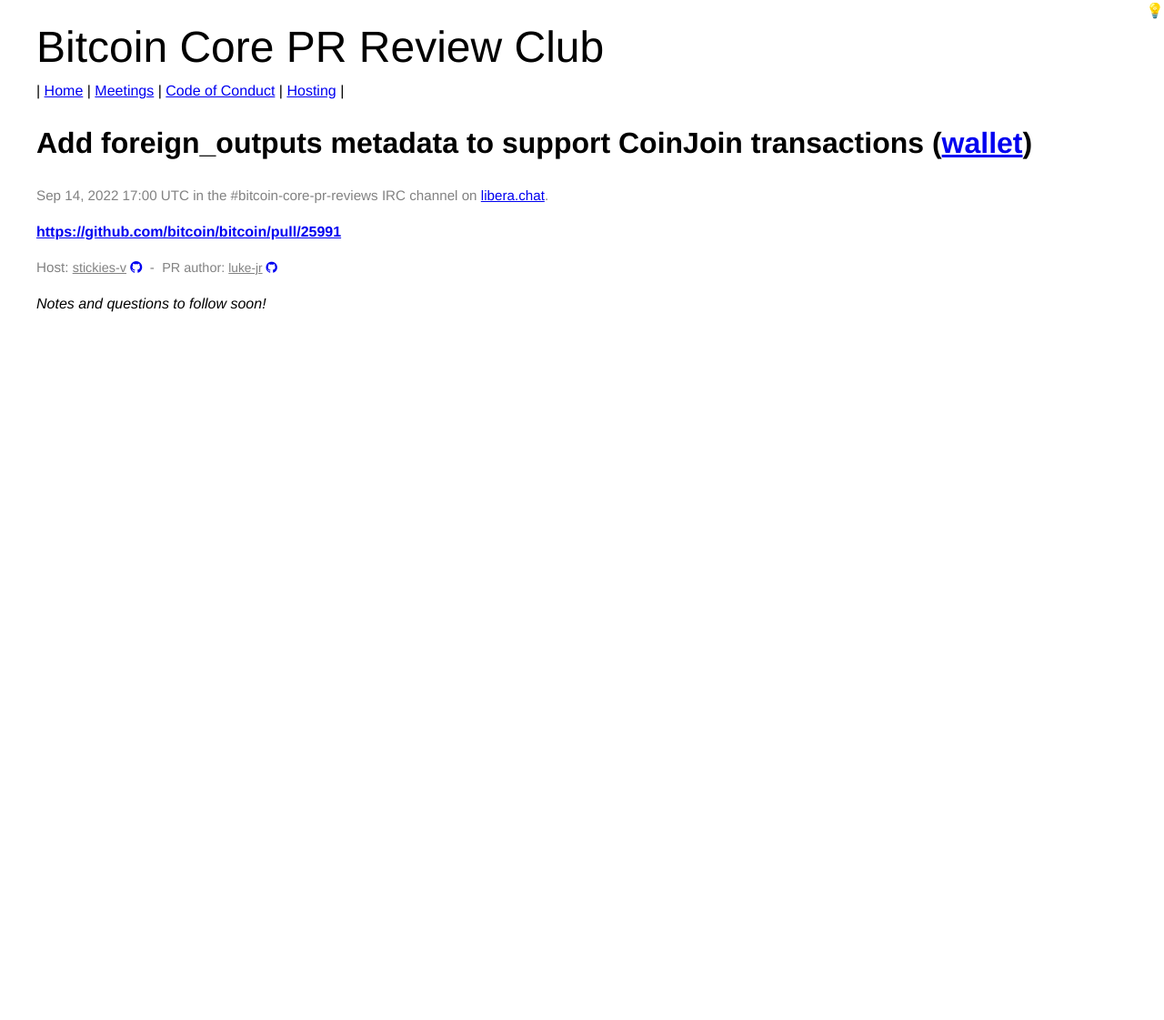
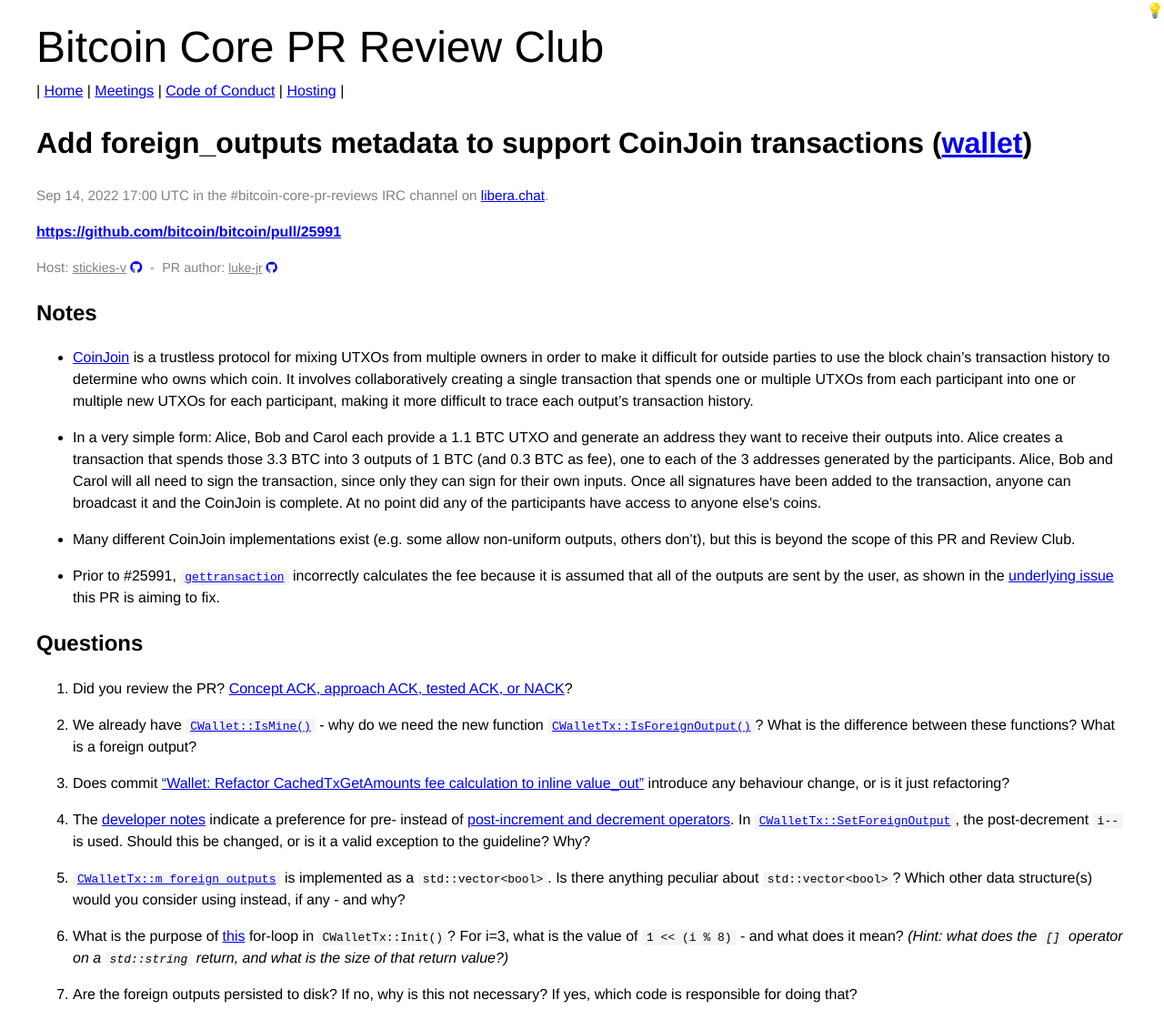
Before and after one commit to bitcoin-core-review-club/website, a Jekyll site: the page built from _posts/2022-09-14-#25991.md, in a window 1280 px wide. Shown: the whole page at 91% size. Built offline with Jekyll 4.4.1, drawn with Linux system fonts in a browser that asks for light colours; before the commit the page ends 916 px from its top, so only the background shows below that.

Commit message:
add notes for n25991

```diff
--- a/_posts/2022-09-14-#25991.md
+++ b/_posts/2022-09-14-#25991.md
@@ -7,17 +7,33 @@
 components: ["wallet"]
 host: stickies-v
 status: upcoming
-commit:
+commit: 10bbb0a
 ---
 
-_Notes and questions to follow soon!_
+## Notes
 
-<!-- TODO: Before meeting, add notes and questions
-## Notes
+- [CoinJoin](https://bitcoinops.org/en/topics/coinjoin) is a trustless protocol for mixing UTXOs from multiple owners in order to make it difficult for outside parties to use the block chain’s transaction history to determine who owns which coin. It involves collaboratively creating a single transaction that spends one or multiple UTXOs from each participant into one or multiple new UTXOs for each participant, making it more difficult to trace each output's transaction history.
+
+- In a very simple form: Alice, Bob and Carol each provide a 1.1 BTC UTXO and generate an address they want to receive their outputs into. Alice creates a transaction that spends those 3.3 BTC into 3 outputs of 1 BTC (and 0.3 BTC as fee), one to each of the 3 addresses generated by the participants. Alice, Bob and Carol will all need to sign the transaction, since only they can sign for their own inputs. Once all signatures have been added to the transaction, anyone can broadcast it and the CoinJoin is complete. At no point did any of the participants have access to anyone else's coins.
+
+- Many different CoinJoin implementations exist (e.g. some allow non-uniform outputs, others don't), but this is beyond the scope of this PR and Review Club.
+
+- Prior to #25991, [`gettransaction`](https://bitcoincore.org/en/doc/22.0.0/rpc/wallet/gettransaction/) incorrectly calculates the fee because it is assumed that all of the outputs are sent by the user, as shown in the [underlying issue](https://github.com/bitcoin/bitcoin/issues/14136) this PR is aiming to fix.
 
 ## Questions
 1. Did you review the PR? [Concept ACK, approach ACK, tested ACK, or NACK](https://github.com/bitcoin/bitcoin/blob/master/CONTRIBUTING.md#peer-review)?
--->
+
+1. We already have [`CWallet::IsMine()`](https://github.com/bitcoin/bitcoin/blob/5558d2f5496d8fe1c16f9edd1ef395fcd842e6fb/src/wallet/wallet.cpp#L1413-L1421) - why do we need the new function [`CWalletTx::IsForeignOutput()`](https://github.com/bitcoin-core-review-club/bitcoin/blob/10bbb0a5252470c5afe17c38326476be4a523613/src/wallet/transaction.h#L335-L337)? What is the difference between these functions? What is a foreign output?
+
+1. Does commit ["Wallet: Refactor CachedTxGetAmounts fee calculation to inline value_out"](https://github.com/bitcoin/bitcoin/pull/25991/commits/efa22dd36f1399c49c5a149ace5232b700c7b049) introduce any behaviour change, or is it just refactoring?
+
+1. The [developer notes](https://github.com/bitcoin/bitcoin/blob/master/doc/developer-notes.md#coding-style-c) indicate a preference for pre- instead of [post-increment and decrement operators](https://en.cppreference.com/w/cpp/language/operator_incdec). In [`CWalletTx::SetForeignOutput`](https://github.com/bitcoin-core-review-club/bitcoin/blob/10bbb0a5252470c5afe17c38326476be4a523613/src/wallet/transaction.cpp#L28-L36), the post-decrement `i--` is used. Should this be changed, or is it a valid exception to the guideline? Why?
+
+1. [`CWalletTx::m_foreign_outputs`](https://github.com/bitcoin-core-review-club/bitcoin/blob/10bbb0a5252470c5afe17c38326476be4a523613/src/wallet/transaction.h#L193) is implemented as a `std::vector<bool>`. Is there anything peculiar about `std::vector<bool>`? Which other data structure(s) would you consider using instead, if any - and why?
+
+1. What is the purpose of [this](https://github.com/bitcoin-core-review-club/bitcoin/blob/10bbb0a5252470c5afe17c38326476be4a523613/src/wallet/transaction.h#L246-L248) for-loop in `CWalletTx::Init()`? For i=3, what is the value of `1 << (i % 8)` - and what does it mean? *(Hint: what does the `[]` operator on a `std::string` return, and what is the size of that return value?)*
+
+1. Are the foreign outputs persisted to disk? If no, why is this not necessary? If yes, which code is responsible for doing that?
 
 
 <!-- TODO: After meeting, uncomment and add meeting log between the irc tags
```
